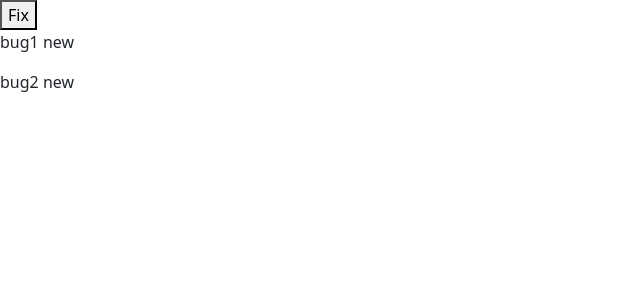
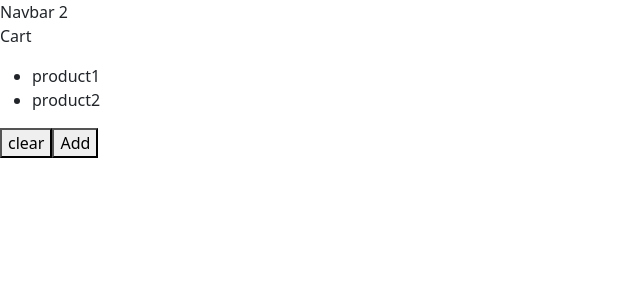
Before and after one commit to juheedhone/react-app, a React (Vite) app: page / in a window 1280 px wide. Shown: the top 300 px of the page, without its empty margins (0-640 px from the left). Built offline with nearby package versions, Linux system fonts and the light colour scheme.

Commit message:
Sharing State between Components

```diff
--- a/src/App.tsx
+++ b/src/App.tsx
@@ -1,35 +1,21 @@
-import { produce } from "immer";
 import { useState } from "react";
-// import Button from "./components/button/button";
+import Cart from "./components/Cart";
+import Navbar from "./components/Navbar";
 
 function App() {
-  const [bugs, setBugs] = useState([
-    { id: 1, title: "bug1", fixed: false },
-    { id: 2, title: "bug2", fixed: false },
-  ]);
+  const [cartItems, setCartItems] = useState(["product1", "product2"]);
 
-  const handleClick = () => {
-    // setBugs(bugs.map((bug) => (bug.id === 2 ? { ...bug, fixed: true } : bug)));
-
-    //immer
-    setBugs(
-      produce((draft) => {
-        const bug = draft.find((bug) => bug.id === 1);
-        if (bug) {
-          bug.fixed = true;
-        }
-      })
-    );
-  };
+  const clearCart = () => setCartItems([]);
+  const addProduct = () => setCartItems(["product3"]);
 
   return (
     <>
-      <button onClick={handleClick}>Fix</button>
-      <div>
-        {bugs.map((bug) => (
-          <p key={bug.id}>{`${bug.title} ${bug.fixed ? 'done' : 'new'} `}</p>
-        ))}
-      </div>
+      <Navbar cartItemCount={cartItems.length} />
+      <Cart
+        cartItems={cartItems}
+        onClearCart={clearCart}
+        onAddProduct={addProduct}
+      />
     </>
   );
 }
--- /dev/null
+++ b/src/components/Cart.tsx
@@ -0,0 +1,21 @@
+interface Props {
+  cartItems: string[];
+  onClearCart: () => void;
+  onAddProduct: () => void;
+}
+const Cart = ({ cartItems, onClearCart, onAddProduct }: Props) => {
+  return (
+    <div>
+      <p>Cart</p>
+      <ul>
+        {cartItems.map((item) => (
+          <li key={item}>{item}</li>
+        ))}
+      </ul>
+      <button onClick={onClearCart}>clear</button>
+      <button onClick={onAddProduct}>Add</button>
+    </div>
+  );
+};
+
+export default Cart;
--- /dev/null
+++ b/src/components/Navbar.tsx
@@ -0,0 +1,8 @@
+interface Props {
+  cartItemCount: number;
+}
+const Navbar = ({ cartItemCount }: Props) => {
+  return <div>Navbar {cartItemCount}</div>;
+};
+
+export default Navbar;
```
